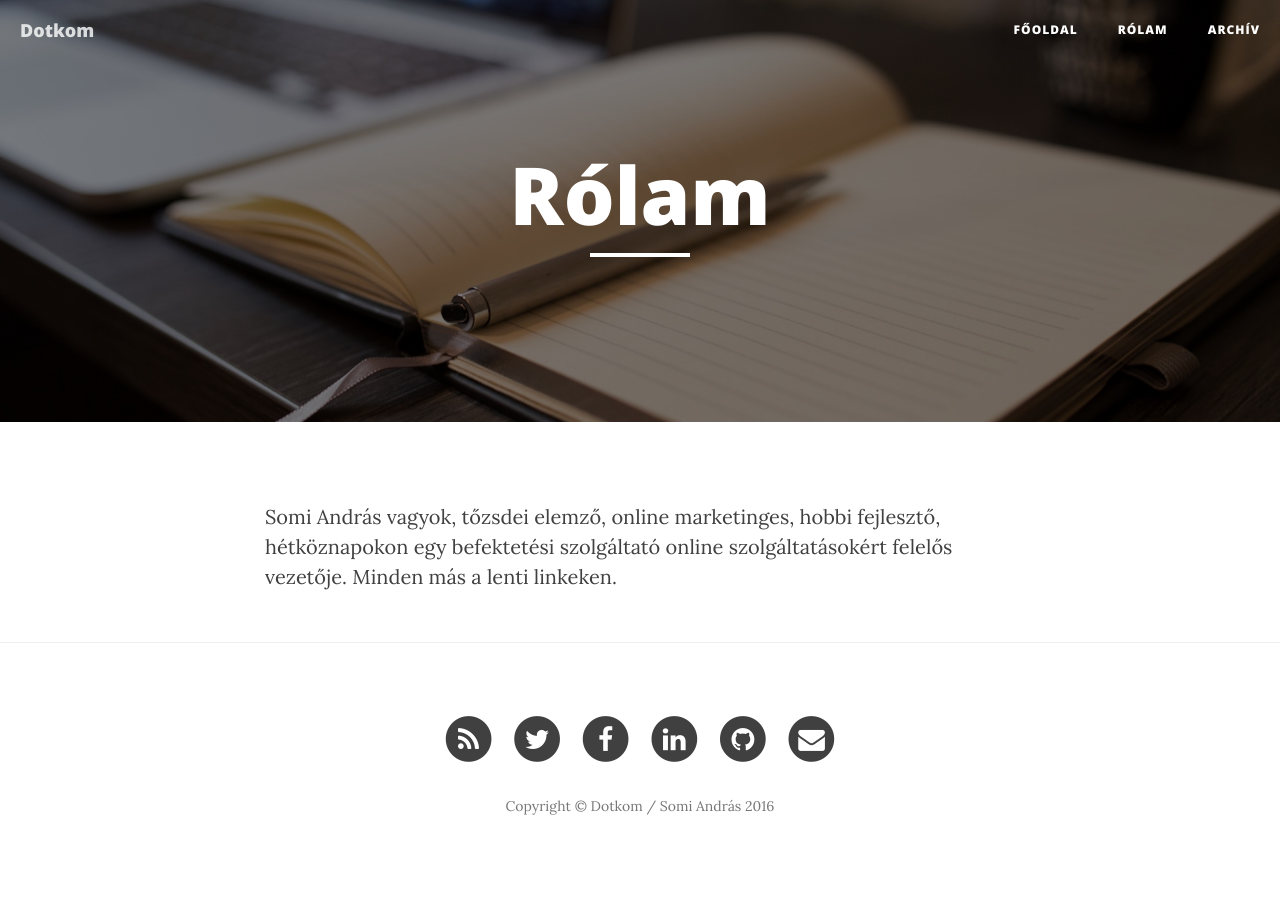
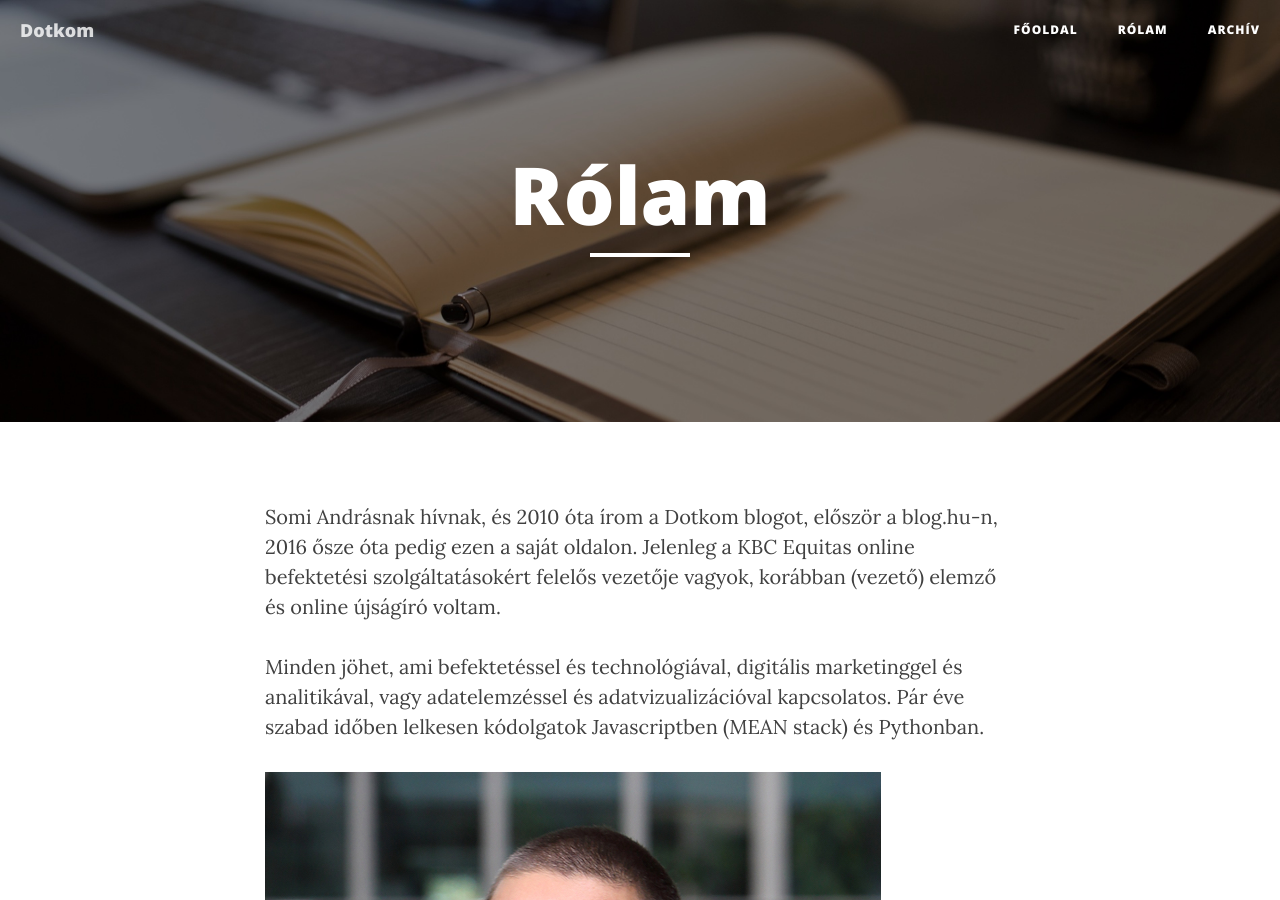
Before and after one commit to doktorjustice/doktorjustice.github.io, a Jekyll site: the page built from about.html, in a window 1280 px wide and 900 px high. Built offline with Jekyll 4.4.1, drawn with Linux system fonts in a browser that asks for light colours; nearby versions of some CDN libraries; comment, search, counter and statistics services are not loaded.

Commit message:
Append about page

```diff
--- a/about.html
+++ b/about.html
@@ -3,4 +3,8 @@ layout: page
 title: "Rólam"
 description: ""
 ---
-<p>Somi András vagyok, tőzsdei elemző, online marketinges, hobbi fejlesztő, hétköznapokon egy befektetési szolgáltató online szolgáltatásokért felelős vezetője. Minden más a lenti linkeken.</p>
+<p>Somi Andrásnak hívnak, és 2010 óta írom a Dotkom blogot, először a blog.hu-n, 2016 ősze óta pedig ezen a saját oldalon. Jelenleg a KBC Equitas online befektetési szolgáltatásokért felelős vezetője vagyok, korábban (vezető) elemző és online újságíró voltam.</p>
+
+<p>Minden jöhet, ami befektetéssel és technológiával, digitális marketinggel és analitikával, vagy adatelemzéssel és adatvizualizációval kapcsolatos. Pár éve szabad időben lelkesen kódolgatok Javascriptben (MEAN stack) és Pythonban.</p>
+
+<img src="/img/Somi_Andras_6616L.jpg" alt="">
```
Also changed, not shown: img/Somi_Andras_6616L.jpg (added).
